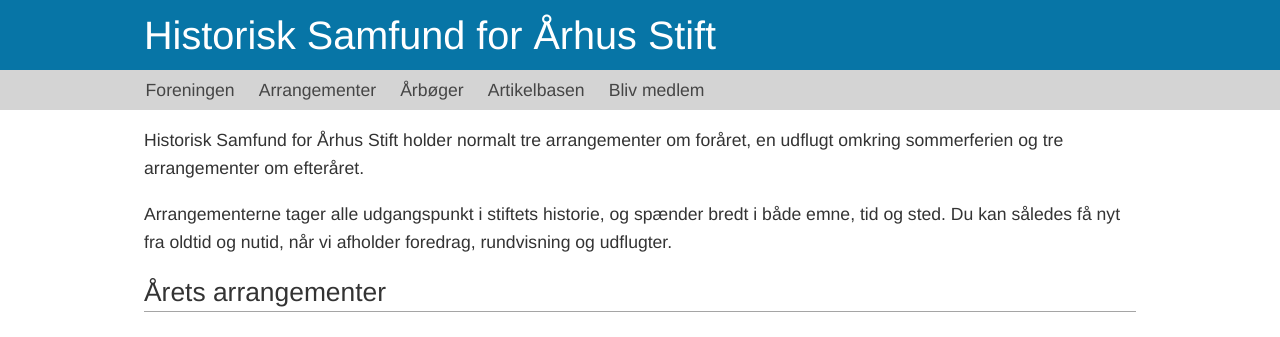
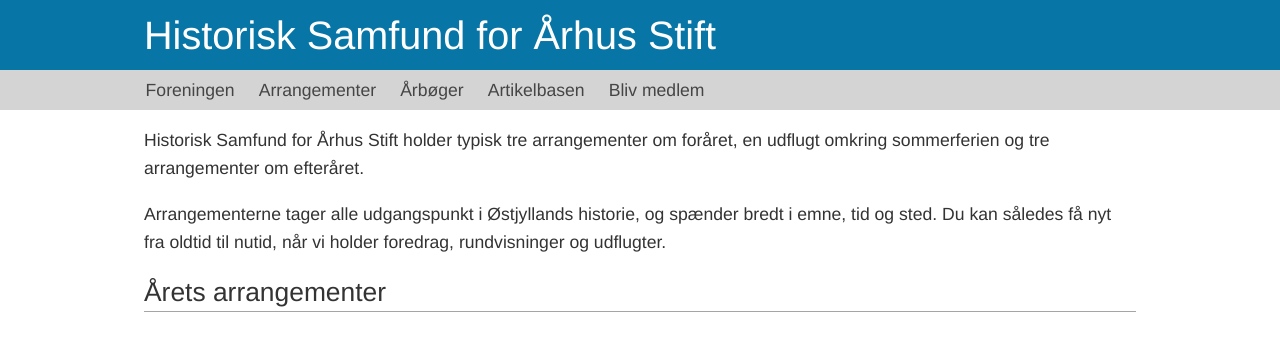
Before and after one commit to guldhorn/historisk-samfund, a Jekyll site: the page built from arrangementer/index.md, in a window 1280 px wide. Shown: the top 337 px of the page. Built offline with Jekyll 4.4.1, drawn with Linux system fonts in a browser that asks for light colours.

Commit message:
Update index.md
Indledende tekst opdateret

```diff
--- a/arrangementer/index.md
+++ b/arrangementer/index.md
@@ -4,8 +4,8 @@
 ---
 
 <div>
-    <p>Historisk Samfund for Århus Stift holder normalt tre arrangementer om foråret, en udflugt omkring sommerferien og tre arrangementer om efteråret.</p>
-    <P>Arrangementerne tager alle udgangspunkt i stiftets historie, og spænder bredt i både emne, tid og sted. Du kan således få nyt fra oldtid og nutid, når vi afholder foredrag, rundvisning og udflugter.</p>
+    <p>Historisk Samfund for Århus Stift holder typisk tre arrangementer om foråret, en udflugt omkring sommerferien og tre arrangementer om efteråret.</p>
+    <P>Arrangementerne tager alle udgangspunkt i Østjyllands historie, og spænder bredt i emne, tid og sted. Du kan således få nyt fra oldtid til nutid, når vi holder foredrag, rundvisninger og udflugter.</p>
 </div>
 
 <h1>Årets arrangementer</h1>
```
